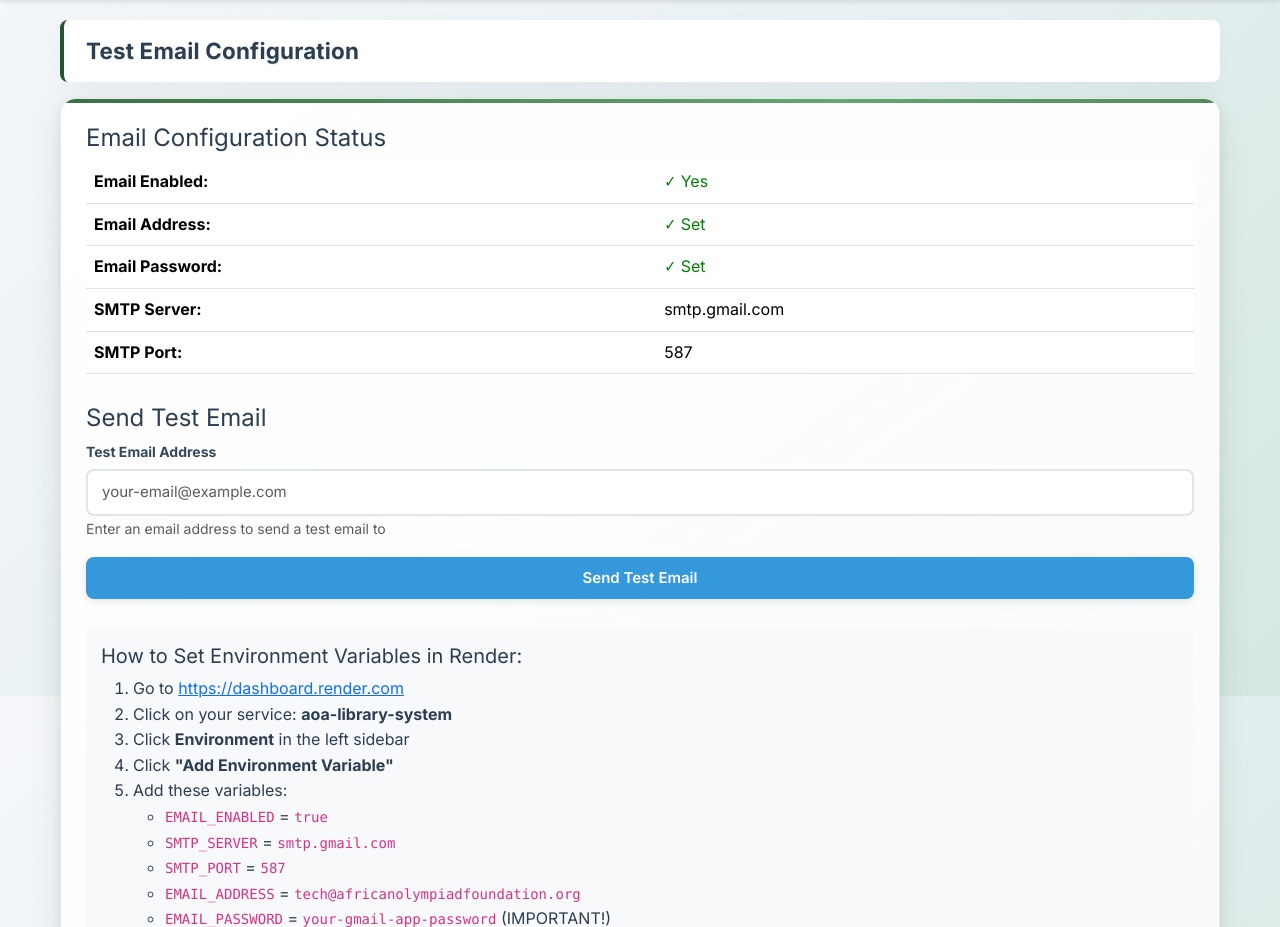
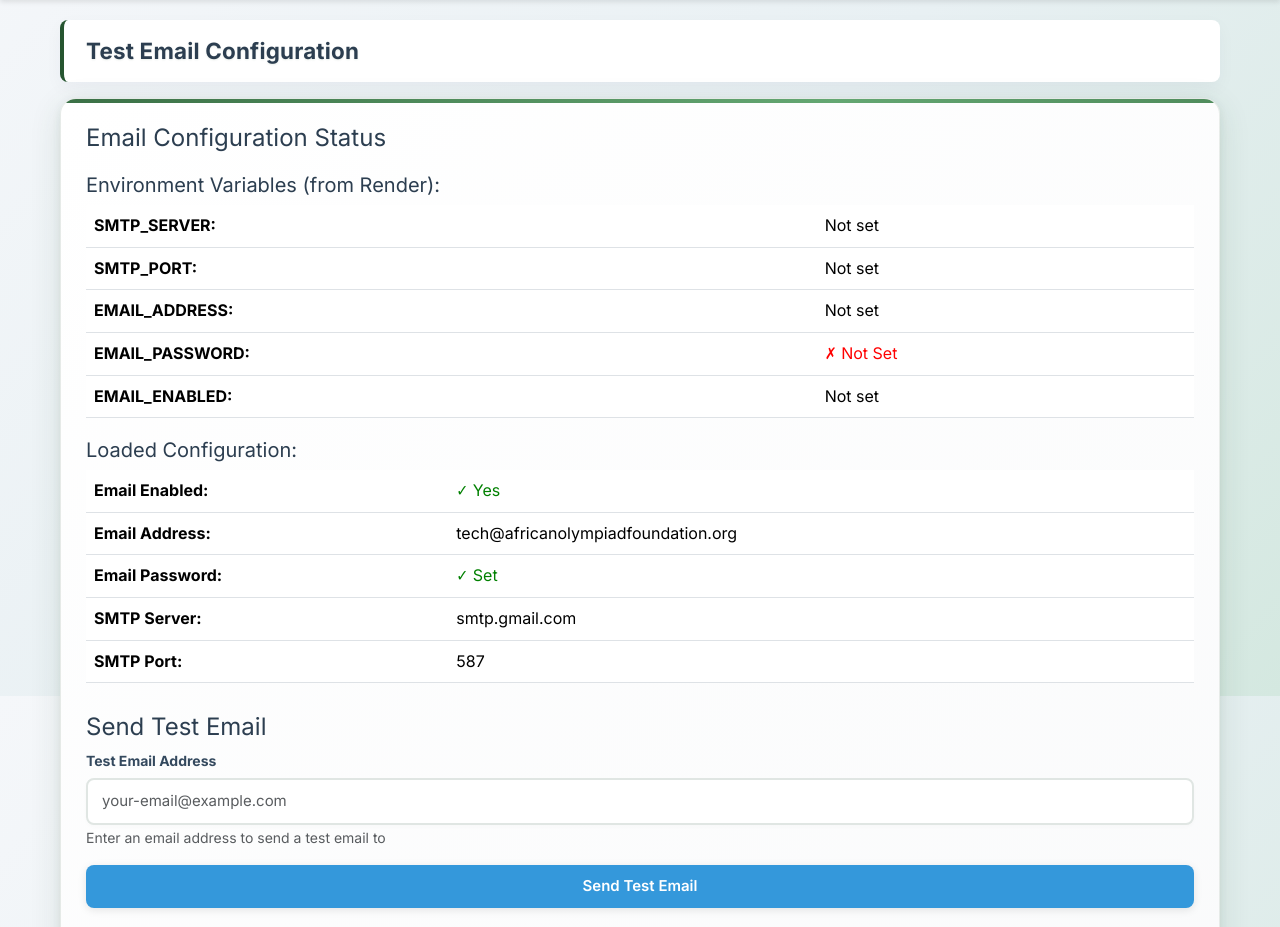
Before and after one commit to AfricanOlympiadAcademy/AOA_Library_System, a Flask app: page /admin/test-email in a window 1280 px wide. Shown: the part 104-1031 px from the top of the page. Run offline with Flask 3, Linux system fonts and the light colour scheme; a user stored in the database is signed in.

Commit message:
debugging email sending feauture

```diff
--- a/app.py
+++ b/app.py
@@ -263,12 +263,18 @@ def send_email_direct(to_email, subject, body):
 def send_email(to_email, subject, body, background=True):
     """Send an email - can be queued for background sending or sent immediately"""
     if background:
+        # Check if worker is running
+        global email_worker_thread
+        if email_worker_thread is None or not email_worker_thread.is_alive():
+            print("WARNING: Email worker thread not running! Starting it now...")
+            start_email_worker()
+
         email_queue.put({
             'to': to_email,
             'subject': subject,
             'body': body
         })
-        print(f"Email queued for background sending to {to_email}")
+        print(f"Email queued for background sending to {to_email} (queue size now: {email_queue.qsize()})")
         return True
     else:
         return send_email_direct(to_email, subject, body)
@@ -276,6 +282,10 @@ def send_email(to_email, subject, body, background=True):
 def email_worker():
     """Background worker that processes the email queue"""
     print("Email worker thread started")
+    import time
+    last_heartbeat = time.time()
+    heartbeat_interval = 30  # Log heartbeat every 30 seconds
+
     while True:
         try:
             email_data = email_queue.get(timeout=1)
@@ -291,6 +301,11 @@ def email_worker():
                 print(f"Email worker: Failed to send email to {email_data['to']} - check logs above for details")
             email_queue.task_done()
         except queue.Empty:
+            # Log heartbeat periodically to confirm worker is alive
+            current_time = time.time()
+            if current_time - last_heartbeat >= heartbeat_interval:
+                print(f"Email worker: Alive and waiting for emails (queue size: {email_queue.qsize()})")
+                last_heartbeat = current_time
             continue
         except Exception as e:
             print(f"ERROR in email worker: {type(e).__name__}: {e}")
@@ -309,6 +324,13 @@ def start_email_worker():
         email_worker_thread = threading.Thread(target=email_worker, daemon=True)
         email_worker_thread.start()
         print("Email worker thread initialized")
+        # Verify it's actually running
+        import time
+        time.sleep(0.1)  # Brief pause to let thread start
+        if email_worker_thread.is_alive():
+            print("Email worker thread confirmed running")
+        else:
+            print("WARNING: Email worker thread started but is not alive!")
 
 def check_and_send_due_tomorrow_reminders():
     """Check for books due tomorrow and send reminder emails"""
@@ -1213,7 +1235,7 @@ def test_email():
             flash('Email configuration not found. Check environment variables.', 'error')
             return redirect(url_for('test_email'))
 
-        # Test email
+        # Test email - send synchronously (not queued) for immediate feedback
         subject = 'AOA Library - Test Email'
         body = '''
         <html>
@@ -1225,6 +1247,7 @@ def test_email():
         </html>
         '''
 
+        # Send directly (not queued) so we get immediate feedback
         result = send_email_direct(test_email_address, subject, body)
         if result:
             flash(f'Test email sent successfully to {test_email_address}!', 'success')
@@ -1236,6 +1259,18 @@ def test_email():
     # GET request - show test form
     config = load_email_config()
     config_status = {}
+    env_check = {}
+
+    # Check environment variables directly
+    import os
+    env_check = {
+        'SMTP_SERVER': os.getenv('SMTP_SERVER', 'Not set'),
+        'SMTP_PORT': os.getenv('SMTP_PORT', 'Not set'),
+        'EMAIL_ADDRESS': os.getenv('EMAIL_ADDRESS', 'Not set'),
+        'EMAIL_PASSWORD': 'Set' if os.getenv('EMAIL_PASSWORD') else 'Not set',
+        'EMAIL_ENABLED': os.getenv('EMAIL_ENABLED', 'Not set'),
+    }
+
     if config:
         config_status = {
             'enabled': config.get('enabled', False),
@@ -1243,9 +1278,10 @@ def test_email():
             'has_password': bool(config.get('email_password')),
             'smtp_server': config.get('smtp_server', 'Not set'),
             'smtp_port': config.get('smtp_port', 'Not set'),
+            'email_address': config.get('email_address', 'Not set'),
         }
 
-    return render_template('test_email.html', config=config_status)
+    return render_template('test_email.html', config=config_status, env_check=env_check)
 
 # Initialize email worker and reminder system (works with both direct run and gunicorn)
 # This runs when the module is imported, ensuring emails work in production
--- a/templates/test_email.html
+++ b/templates/test_email.html
@@ -22,6 +22,38 @@
 
     <div class="form-container">
         <h4>Email Configuration Status</h4>
+
+        <h5 style="margin-top: 20px;">Environment Variables (from Render):</h5>
+        <table class="table" style="margin-bottom: 20px;">
+            <tr>
+                <td><strong>SMTP_SERVER:</strong></td>
+                <td>{{ env_check.SMTP_SERVER }}</td>
+            </tr>
+            <tr>
+                <td><strong>SMTP_PORT:</strong></td>
+                <td>{{ env_check.SMTP_PORT }}</td>
+            </tr>
+            <tr>
+                <td><strong>EMAIL_ADDRESS:</strong></td>
+                <td>{{ env_check.EMAIL_ADDRESS }}</td>
+            </tr>
+            <tr>
+                <td><strong>EMAIL_PASSWORD:</strong></td>
+                <td>
+                    {% if env_check.EMAIL_PASSWORD == 'Set' %}
+                        <span style="color: green;">✓ Set</span>
+                    {% else %}
+                        <span style="color: red;">✗ Not Set</span>
+                    {% endif %}
+                </td>
+            </tr>
+            <tr>
+                <td><strong>EMAIL_ENABLED:</strong></td>
+                <td>{{ env_check.EMAIL_ENABLED }}</td>
+            </tr>
+        </table>
+
+        <h5 style="margin-top: 20px;">Loaded Configuration:</h5>
         <table class="table" style="margin-bottom: 30px;">
             <tr>
                 <td><strong>Email Enabled:</strong></td>
@@ -35,13 +67,7 @@
             </tr>
             <tr>
                 <td><strong>Email Address:</strong></td>
-                <td>
-                    {% if config.has_email %}
-                        <span style="color: green;">✓ Set</span>
-                    {% else %}
-                        <span style="color: red;">✗ Not Set</span>
-                    {% endif %}
-                </td>
+                <td>{{ config.email_address }}</td>
             </tr>
             <tr>
                 <td><strong>Email Password:</strong></td>
```
